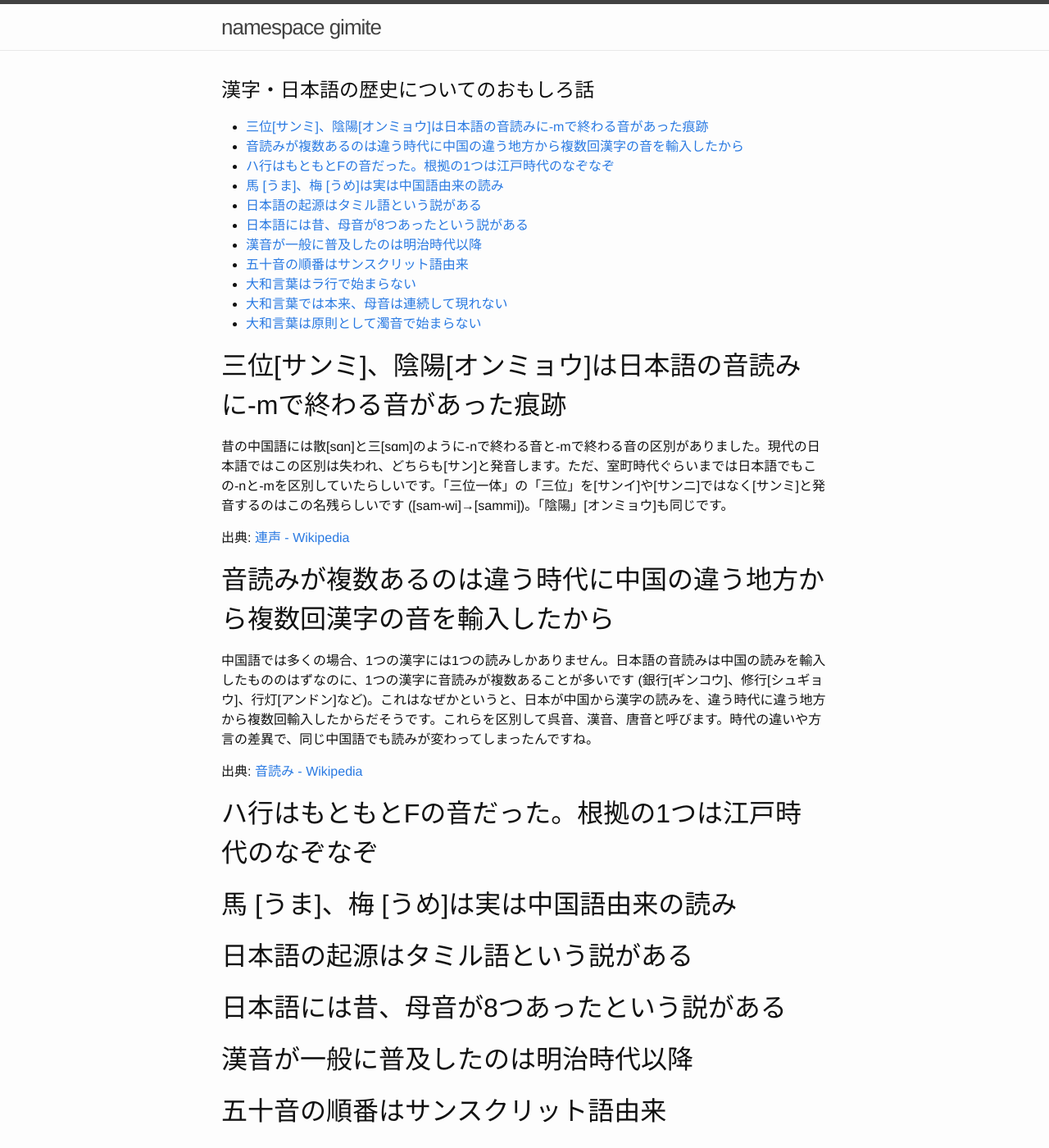
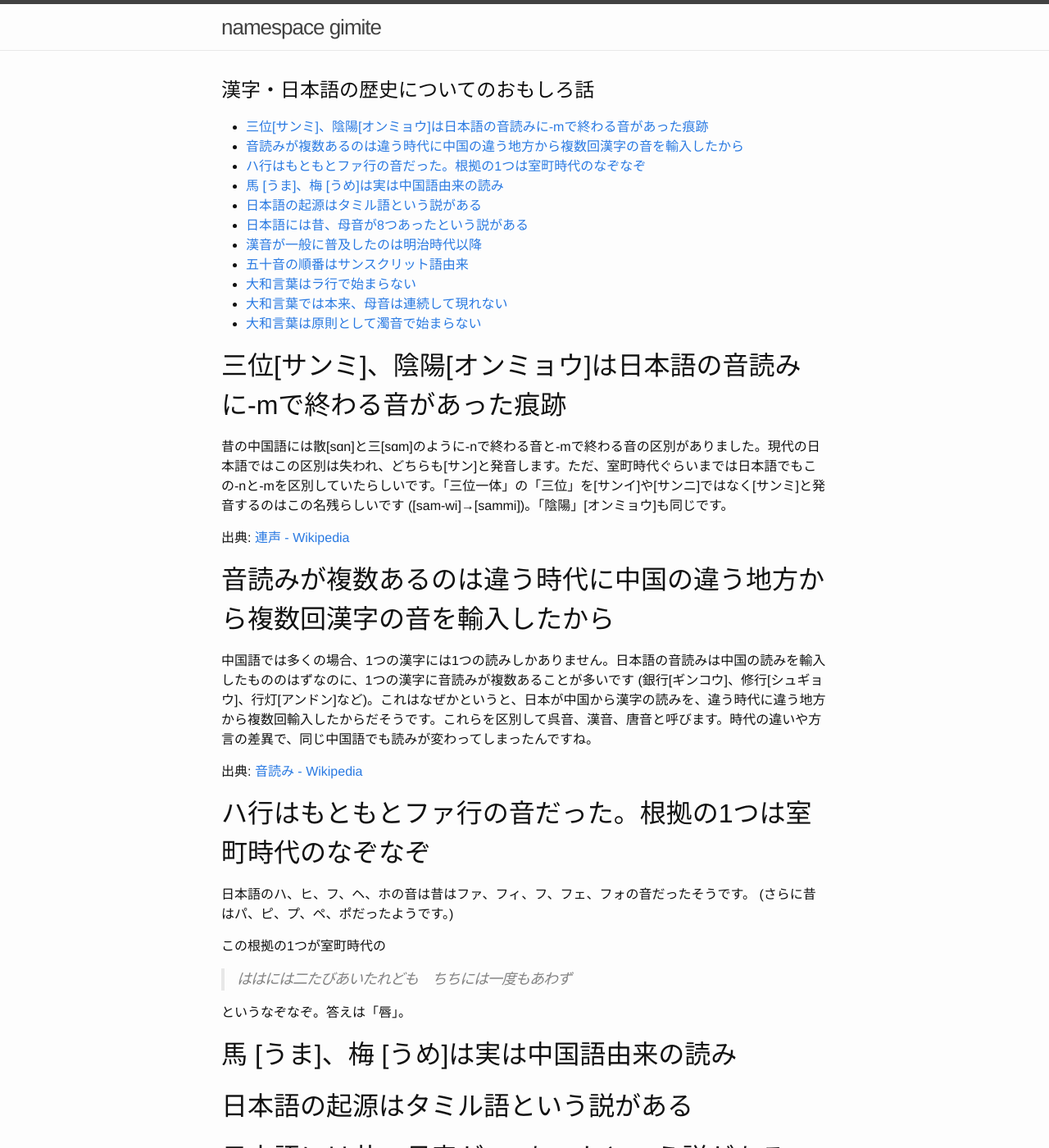
Before and after one commit to gimite/gimite.github.io, a Jekyll site: the page built from kanji-fun-facts.md, in a window 1280 px wide and 1400 px high. Shown: the whole window at 82% size. Built offline with Jekyll 4.4.1, drawn with Linux system fonts in a browser that asks for light colours; our own code applies the rules of GitHub Pages for plain Markdown files.

Commit message:
Update kanji-fun-facts.md

```diff
--- a/kanji-fun-facts.md
+++ b/kanji-fun-facts.md
@@ -20,7 +20,16 @@ layout: page
 
 出典: [音読み - Wikipedia](https://ja.wikipedia.org/wiki/%E9%9F%B3%E8%AA%AD%E3%81%BF)
 
-## ハ行はもともとFの音だった。根拠の1つは江戸時代のなぞなぞ
+## ハ行はもともとファ行の音だった。根拠の1つは室町時代のなぞなぞ
+
+日本語のハ、ヒ、フ、ヘ、ホの音は昔はファ、フィ、フ、フェ、フォの音だったそうです。 (さらに昔はパ、ピ、プ、ペ、ポだったようです。)
+
+この根拠の1つが室町時代の
+
+> ははには二たびあいたれども　ちちには一度もあわず
+
+というなぞなぞ。答えは「唇」。
+
 ## 馬 [うま]、梅 [うめ]は実は中国語由来の読み
 ## 日本語の起源はタミル語という説がある
 ## 日本語には昔、母音が8つあったという説がある
```
